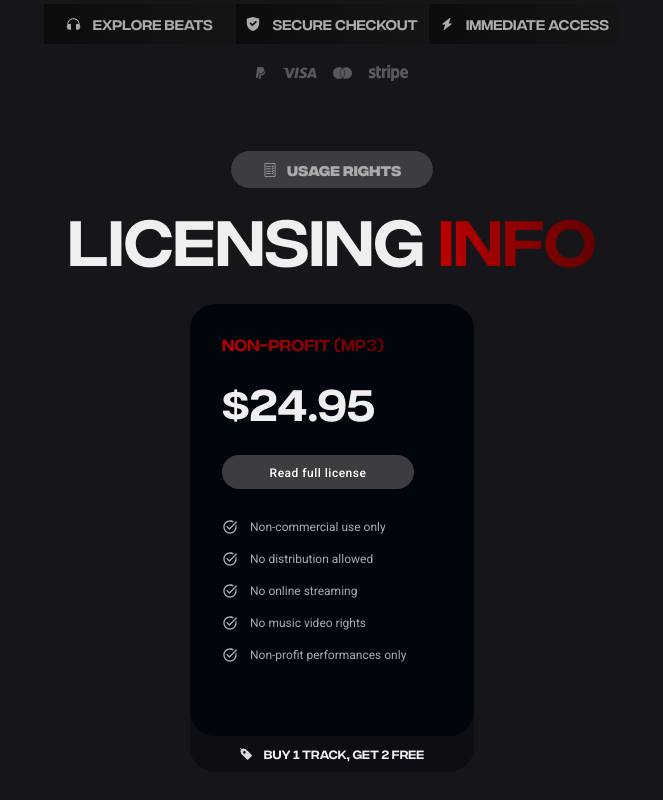
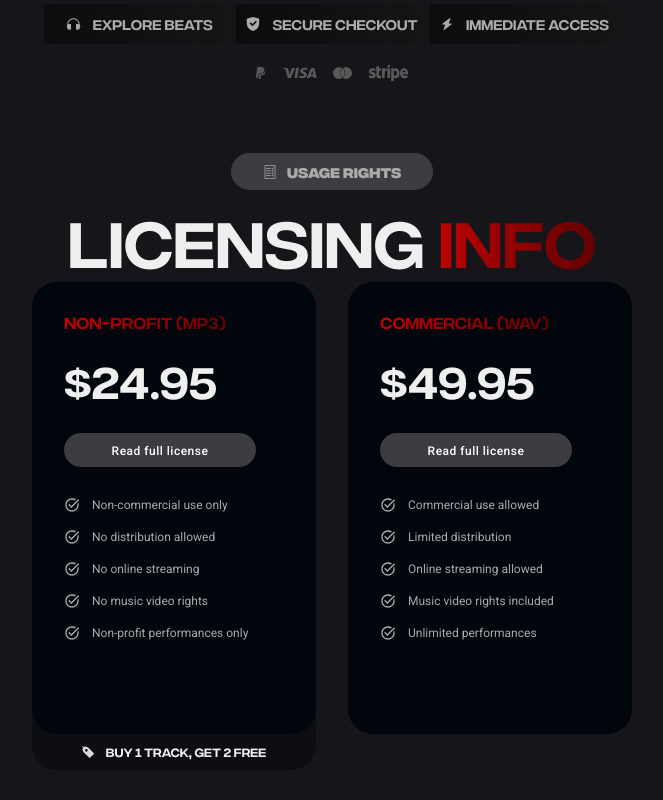
Before and after one commit to jargyl/melord, a React (Vite) app: page / in a window 1280 px wide. Shown: the part 1488-2288 px from the top of the page, without its empty margins (308-971 px from the left). Built offline with nearby package versions, Linux system fonts and the light colour scheme; grey boxes are pictures that could not be loaded.

Commit message:
Fixed LicensingCard spacing Added Swiper for Cards

```diff
--- a/src/components/Licensing.jsx
+++ b/src/components/Licensing.jsx
@@ -4,6 +4,33 @@ import Checklist from "../assets/licensing/checklist.svg";
 import { LicensingCard } from "./LicensingCard";
 
 const Licensing = () => {
+  const licenses = [
+    {
+      title: "Non-Profit (mp3)",
+      price: "24.95",
+      features: [
+        "Non-commercial use only",
+        "No distribution allowed",
+        "No online streaming",
+        "No music video rights",
+        "Non-profit performances only",
+      ],
+      deal: "Buy 1 track, get 2 free",
+    },
+    {
+      title: "Commercial (WAV)",
+      price: "49.95",
+      features: [
+        "Commercial use allowed",
+        "Limited distribution",
+        "Online streaming allowed",
+        "Music video rights included",
+        "Unlimited performances",
+      ],
+      // No deal for this license
+    },
+  ];
+
   return (
     <div className="licensing">
       <div className="subtitle-wrapper">
@@ -15,7 +42,11 @@ const Licensing = () => {
       <h1>
         Licensing <span className="gradient-text">Info</span>
       </h1>
-      <LicensingCard />
+      <div className="licensing-cards">
+        {licenses.map((license, index) => (
+          <LicensingCard key={index} {...license} />
+        ))}
+      </div>
     </div>
   );
 };
--- a/src/components/LicensingCard.css
+++ b/src/components/LicensingCard.css
@@ -1,12 +1,26 @@
+.licensing-cards {
+  display: flex;
+  justify-content: center;
+  gap: 2rem;
+  flex-wrap: wrap;
+}
+
+.card-container {
+  position: relative;
+  width: 284px;
+  height: 488px;
+  padding-bottom: 36px;
+}
+
 .card {
-  height: 432px;
-  width: 284px;
-  margin-top: var(--space-24);
+  height: 100%;
+  width: 100%;
   padding: var(--space-32);
   background-color: #01050c;
   border-radius: var(--border-radius-big);
   text-align: start;
-  z-index: 99;
+  position: relative;
+  z-index: 2;
 }
 
 .title {
@@ -20,6 +34,8 @@
 
 .feature-list {
   margin-top: 22px;
+  overflow-y: auto;
+  max-height: 200px;
 }
 
 .feature {
@@ -32,24 +48,25 @@
 }
 
 .undercard {
-  z-index: 1;
-  margin-top: -20px;
-  width: 284px;
+  position: absolute;
+  bottom: 0;
+  left: 0;
+  width: 100%;
   height: 56px;
   border-radius: 0 0 var(--border-radius-big) var(--border-radius-big);
   background-color: #0c0e14;
   display: flex;
+  z-index: 1;
 }
 
 .undercard-content {
   width: 100%;
-  text-align: start;
-  margin-top: 20px;
   display: flex;
   justify-content: center;
   align-items: center;
   gap: 12px;
   font-size: var(--space-12);
+  padding-top: 20px;
 }
 
 .deal {
--- a/src/components/LicensingCard.jsx
+++ b/src/components/LicensingCard.jsx
@@ -3,42 +3,30 @@ import "./LicensingCard.css";
 import Check from "../assets/licensing/check.svg";
 import Tag from "../assets/licensing/price-tag.svg";
 
-export const LicensingCard = () => {
+export const LicensingCard = ({ title, price, features, deal }) => {
   return (
-    <>
+    <div className="card-container">
       <div className="card">
-        <div className="title gradient-text"> Non-Profit (mp3)</div>
-        <div className="price">$24.95</div>
+        <div className="title gradient-text">{title}</div>
+        <div className="price">${price}</div>
         <button className="btn btn-secondary">Read full license</button>
         <div className="feature-list">
-          <div className="feature">
+          {features.map((feature, index) => (
+            <div key={index} className="feature">
               <img src={Check} alt="check" />
-            <p>Non-commercial use only</p>
+              <p>{feature}</p>
             </div>
-          <div className="feature">
-            <img src={Check} alt="check" />
-            <p>No distribution allowed</p>
-          </div>
-          <div className="feature">
-            <img src={Check} alt="check" />
-            <p>No online streaming</p>
-          </div>
-          <div className="feature">
-            <img src={Check} alt="check" />
-            <p>No music video rights</p>
-          </div>
-          <div className="feature">
-            <img src={Check} alt="check" />
-            <p>Non-profit performances only</p>
+          ))}
         </div>
       </div>
-      </div>
+      {deal && (
         <div className="undercard">
           <div className="undercard-content">
             <img src={Tag} alt="price-tag" />
-          <div className="deal">Buy 1 track, get 2 free</div>
+            <div className="deal">{deal}</div>
           </div>
         </div>
-    </>
+      )}
+    </div>
   );
 };
--- a/src/index.css
+++ b/src/index.css
@@ -1,4 +1,6 @@
 /* imports */
+@import "swiper/css";
+@import "swiper/css/pagination";
 @import url("https://fonts.googleapis.com/css2?family=Roboto:wght@400;500;700&display=swap");
 @font-face {
   font-family: "IntegralCF";
```
Lines whose indentation alone changed are shown as unchanged.
